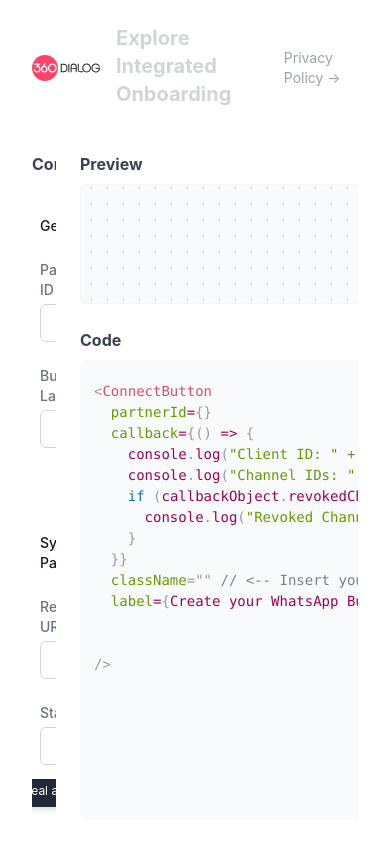
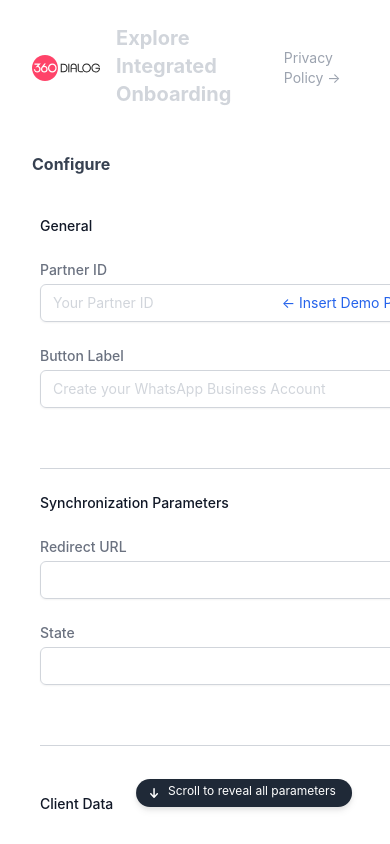
Before and after one commit to sreejith-yq/integrated-onboarding-360dialog, a Next.js app: page / in a window 390 px wide. Built offline with nearby package versions, Linux system fonts and the light colour scheme.

Commit message:
Adjust panel responsivenes

```diff
--- a/pages/index.tsx
+++ b/pages/index.tsx
@@ -114,7 +114,7 @@
         queryParametersState[v.stateVar as keyof QueryParametersType] !== ""
       ) {
         literalStringArr.push(
-          `    ${v.queryParam}: "${
+          `${v.queryParam}: "${
             queryParametersState[v.stateVar as keyof QueryParametersType]
           }",`
         );
@@ -138,14 +138,14 @@
         <Header />
 
         <div className="flex flex-col pt-4 px-8 grow h-1/3">
-          <div className="h-1/3 grow overflow-hidden flex flex-row pt-6 pb-6 gap-6">
+          <div className="h-1/3 grow overflow-hidden flex flex-row pt-6 pb-6 gap-6 min-w-fit">
             <div
-              className="overflow-auto relative grow-0 pr-6"
+              className="overflow-auto relative grow-0 pr-6 min-w-fit"
               onScroll={handleScroll}
               ref={scrollContainerRef}
             >
               <p className="text-md font-bold text-gray-700">Configure</p>
-              <div className="relative flex flex-col px-2 py-8 gap-6 max-w-md">
+              <div className="relative flex flex-col px-2 py-8 gap-6 min-w-fit max-w-md">
                 <p className="text-sm font-medium text-gray-900 mt-2">
                   General
                 </p>
@@ -253,7 +253,7 @@
               </div>
             </div>
 
-            <div className="flex flex-col grow pr-6 max-w-2xl">
+            <div className="flex flex-col grow pr-6">
               <div className="flex flex-col grow">
                 <p className="text-md font-bold text-gray-700 flex-none">
                   Preview
@@ -305,7 +305,7 @@
                       language="jsx"
                       style={prism}
                       customStyle={{ background: "transparent" }}
-                      className="w-full h-full p-6"
+                      className="w-full h-full p-6 max-w-xs lg:max-w-md xl:max-w-lg 2xl:max-w-full"
                       // wrapLongLines
                     >
                       {dedent(
@@ -331,7 +331,7 @@
               </div>
             </div>
 
-            <div className="flex flex-col w-1/4">
+            <div className="flex flex-col w-1/4 max-w-xl">
               <p className="text-md font-bold text-gray-700 flex-none">
                 Console
               </p>
```
